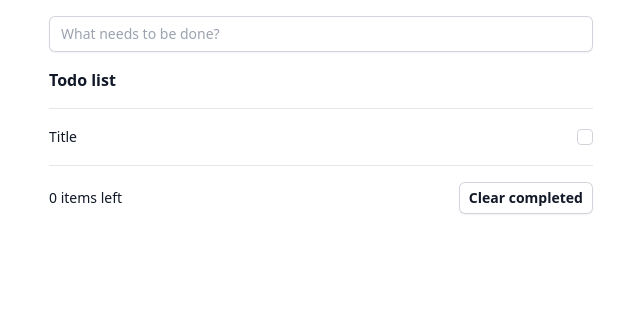
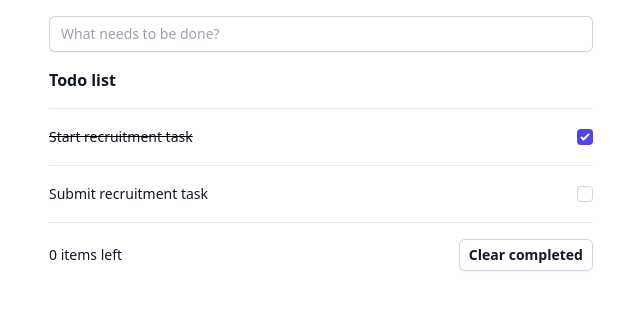
Before and after one commit to tchojnacki/frontend-recruitment-task, a React (Vite) app: page / in a window 1280 px wide. Shown: the top 310 px of the page, without its empty margins (319-959 px from the left). Built offline with nearby package versions, Linux system fonts and the light colour scheme.

Commit message:
feat: dynamically render todos

```diff
--- a/src/components/TodoBoard.tsx
+++ b/src/components/TodoBoard.tsx
@@ -1,12 +1,26 @@
+import { Todo } from "../types/todo";
 import { BottomTodoInfo } from "./BottomTodoInfo";
 import { CreateTodoForm } from "./CreateTodoForm";
 import { TodoList } from "./TodoList";
 
 export function TodoBoard() {
+  const todos: Todo[] = [
+    {
+      id: 1,
+      title: "Start recruitment task",
+      completed: true,
+    },
+    {
+      id: 2,
+      title: "Submit recruitment task",
+      completed: false,
+    },
+  ];
+
   return (
     <div className="mx-auto flex max-w-xl flex-col gap-4 p-4">
       <CreateTodoForm />
-      <TodoList />
+      <TodoList todos={todos} />
       <BottomTodoInfo />
     </div>
   );
--- /dev/null
+++ b/src/components/TodoItem.tsx
@@ -0,0 +1,34 @@
+import clsx from "clsx";
+import { Todo } from "../types/todo";
+
+type TodoItemProps = {
+  todo: Todo;
+};
+
+export function TodoItem({ todo }: TodoItemProps) {
+  return (
+    <div
+      data-testid="todo-item"
+      className={clsx(
+        "relative flex items-start py-4",
+        todo.completed && "line-through",
+      )}
+    >
+      <div className="min-w-0 flex-1 text-sm leading-6">
+        <label
+          className="select-none font-medium text-gray-900"
+          data-testid="todo-title"
+        >
+          {todo.title}
+        </label>
+      </div>
+      <div className="ml-3 flex h-6 items-center">
+        <input
+          type="checkbox"
+          className="h-4 w-4 rounded border-gray-300 text-indigo-600 focus:ring-indigo-600"
+          checked={todo.completed}
+        />
+      </div>
+    </div>
+  );
+}
--- a/src/components/TodoList.tsx
+++ b/src/components/TodoList.tsx
@@ -1,34 +1,20 @@
-import clsx from "clsx";
+import { Todo } from "../types/todo";
+import { TodoItem } from "./TodoItem";
 
-export function TodoList() {
+type TodoListProps = {
+  todos: Todo[];
+};
+
+export function TodoList({ todos }: TodoListProps) {
   return (
     <fieldset>
       <legend className="text-base font-semibold leading-6 text-gray-900">
         Todo list
       </legend>
       <div className="mt-4 divide-y divide-gray-200 border-b border-t border-gray-200">
-        <div
-          data-testid="todo-item"
-          className={clsx(
-            "relative flex items-start py-4",
-            // todo.completed && "line-through",
-          )}
-        >
-          <div className="min-w-0 flex-1 text-sm leading-6">
-            <label
-              className="select-none font-medium text-gray-900"
-              data-testid="todo-title"
-            >
-              Title
-            </label>
-          </div>
-          <div className="ml-3 flex h-6 items-center">
-            <input
-              type="checkbox"
-              className="h-4 w-4 rounded border-gray-300 text-indigo-600 focus:ring-indigo-600"
-            />
-          </div>
-        </div>
+        {todos.map((todo) => (
+          <TodoItem key={todo.id} todo={todo} />
+        ))}
       </div>
     </fieldset>
   );
```
